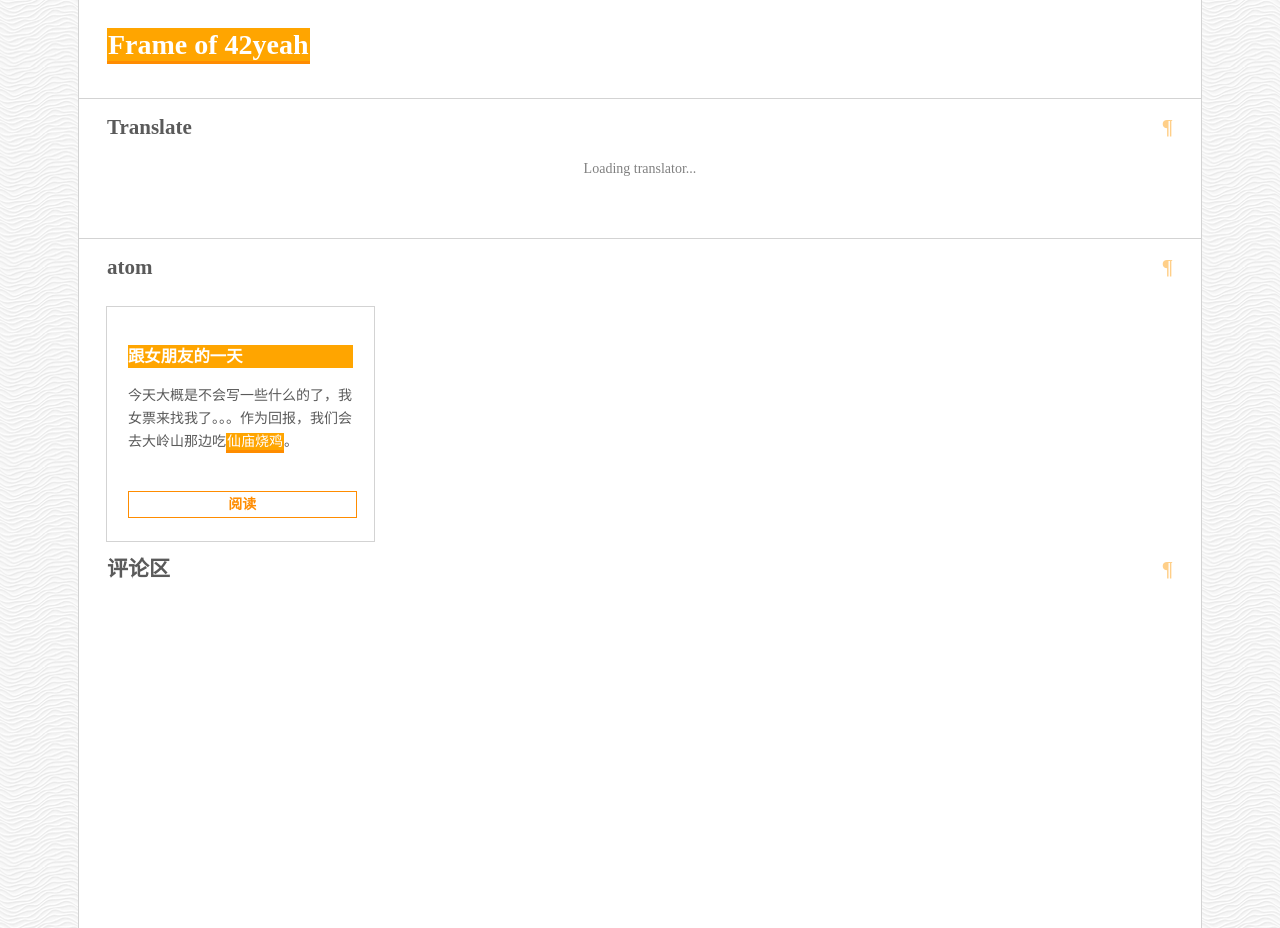
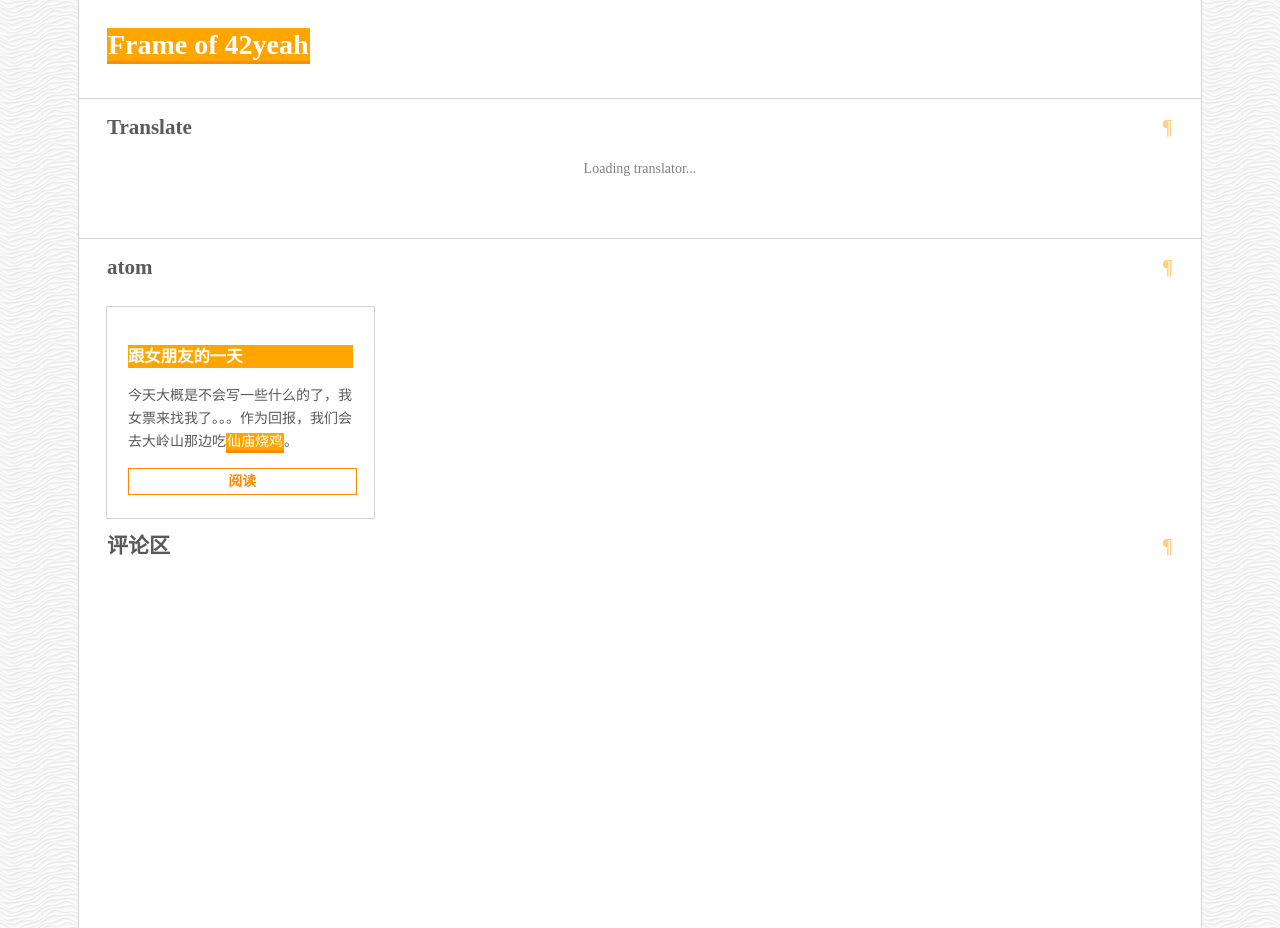
Before and after one commit to POTION4/potion4.github.io, a Jekyll site: the page built from _category/atom.md, in a window 1280 px wide. Built offline with Jekyll 4.4.1, drawn with Linux system fonts in a browser that asks for light colours; some web fonts are replaced; a script that is not in the unit is left out; comment, search, counter and statistics services are not loaded.

Commit message:
Added category

```diff
--- a/_layouts/category.html
+++ b/_layouts/category.html
@@ -22,9 +22,8 @@
               <div>
                 <h3 class="no-pilcrow" style="background-color: orange; color: white;">{{ post.title }}</h3>
                 {{ post.excerpt }}
-                <br />
-                <a href="{{ post.url }}" class="big-btn outline">阅读</a>
               </div>
+              <a href="{{ post.url }}" class="big-btn outline">阅读</a>
             </div>
           </div>
 
--- a/css/style.css
+++ b/css/style.css
@@ -393,9 +393,9 @@ a:active {
   }
 }
 
-@media only screen and (min-width: 840px) and (max-width: 1300px) {
+@media only screen and (min-width: 840px) and (max-width: 1000px) {
   .block-mum {
-    width: 25%;
+    width: 50%;
   }
 }
 
@@ -410,9 +410,11 @@ a:active {
   .main-block-mum {
     width: 33%;
   }
+}
 
+@media only screen and (min-width: 1001px) {
   .block-mum {
-    width: 20%;
+    width: 25%;
   }
 }
 
```
